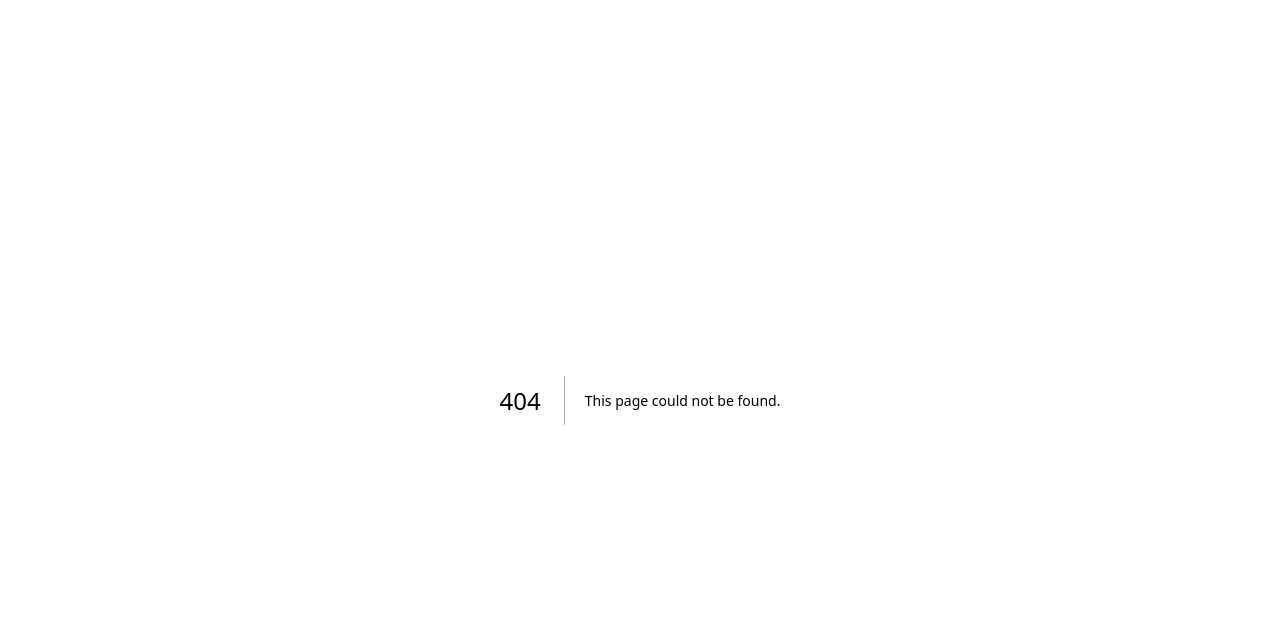
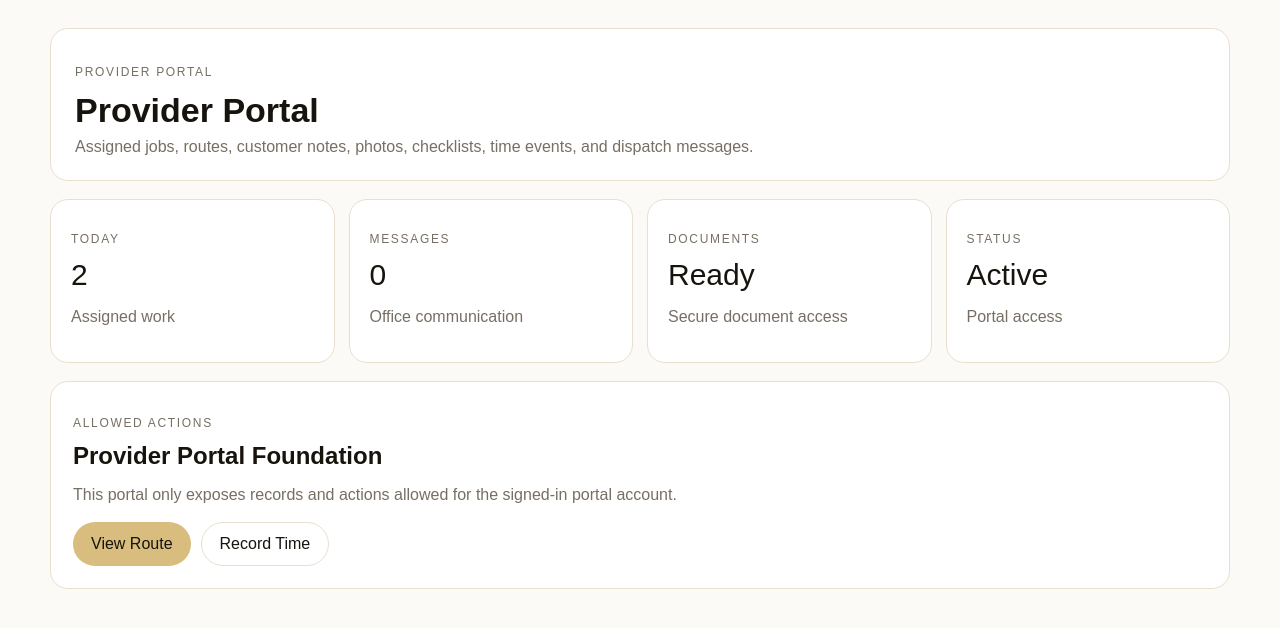
Before and after one commit to 360jarvis/JARVISV4, a Next.js app: page /portal/provider in a window 1280 px wide. Before the commit this address had no page. Shown: the top 628 px of the page. Built offline with nearby package versions, Linux system fonts and the light colour scheme.

Commit message:
Add provider portal route

```diff
--- /dev/null
+++ b/app/portal/provider/page.tsx
@@ -0,0 +1,6 @@
+import PortalShell from '../../../components/PortalShell';
+import PortalHome from '../../../components/PortalHome';
+
+export default function ProviderPortalPage() {
+  return <PortalShell portalType="Provider" title="Provider Portal" subtitle="Assigned jobs, routes, customer notes, photos, checklists, time events, and dispatch messages."><PortalHome portalType="Provider" /></PortalShell>;
+}
```
